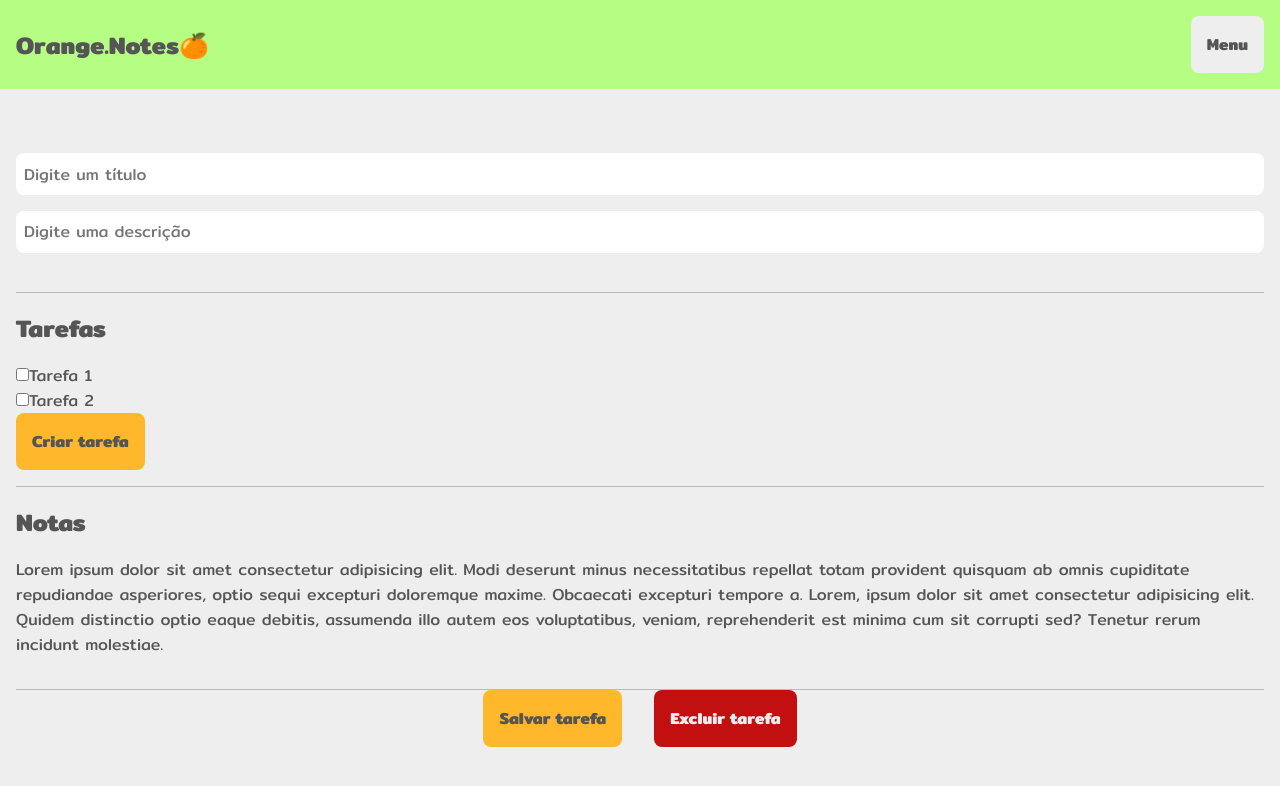
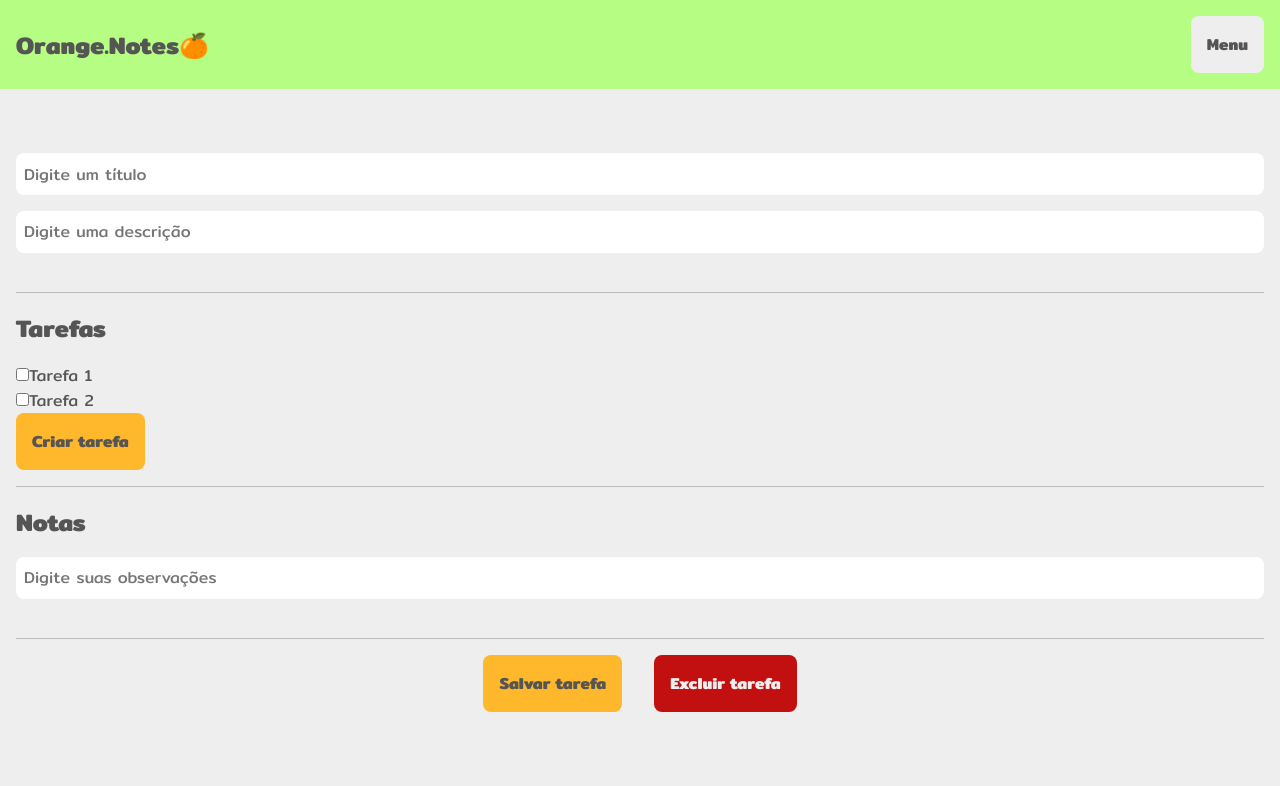
Before and after one commit to sucodelarangela/orange-notes, a React (Vite) app: page /criar-card in a window 1280 px wide. Shown: the top 786 px of the page. Built offline with nearby package versions, Linux system fonts and the light colour scheme; the HTML template or start-up script is replaced by a standard one.

Commit message:
saving notes basic logics

```diff
--- a/src/pages/Create/index.jsx
+++ b/src/pages/Create/index.jsx
@@ -10,12 +10,13 @@ import Button from '../../components/Button';
 const Create = () => {
     const [title, setTitle] = useState({ name: '', exists: false });
     const [description, setDescription] = useState({ name: '', exists: false });
-    { console.log(description.exists); }
+    const [notes, setNotes] = useState({ name: '', exists: false });
 
     function handleSubmit(e, infoType) {
         e.preventDefault();
         if (infoType === 'title') setTitle({ name: title, exists: true });
         if (infoType === 'description') setDescription({ name: description, exists: true });
+        if (infoType === 'notes') setNotes({ name: notes, exists: true });
     };
 
     return (
@@ -53,7 +54,15 @@ const Create = () => {
             </div>
             <div className='create__sections'>
                 <h2>Notas</h2>
-                <p>Lorem ipsum dolor sit amet consectetur adipisicing elit. Modi deserunt minus necessitatibus repellat totam provident quisquam ab omnis cupiditate repudiandae asperiores, optio sequi excepturi doloremque maxime. Obcaecati excepturi tempore a. Lorem, ipsum dolor sit amet consectetur adipisicing elit. Quidem distinctio optio eaque debitis, assumenda illo autem eos voluptatibus, veniam, reprehenderit est minima cum sit corrupti sed? Tenetur rerum incidunt molestiae.</p>
+                <form onSubmit={(e) => handleSubmit(e, 'notes')}>
+                    {!notes.exists && (
+                        <>
+                            <textarea className='create__sections--textarea' onChange={(e) => setNotes(e.target.value)} placeholder='Digite suas observações'></textarea>
+                            {notes.length > 0 && <Button type='submit'>Salvar</Button>}
+                        </>
+                    )}
+                    {notes.exists && <p onClick={() => setNotes({ exists: false })}>{notes.name}</p>}
+                </form>
             </div>
             <div className='create__buttons'>
                 <Button>Salvar tarefa</Button>
--- a/src/pages/Create/style.sass
+++ b/src/pages/Create/style.sass
@@ -21,3 +21,4 @@
         display: flex
         justify-content: center
         gap: 2rem
+        margin: 1rem 0
```
